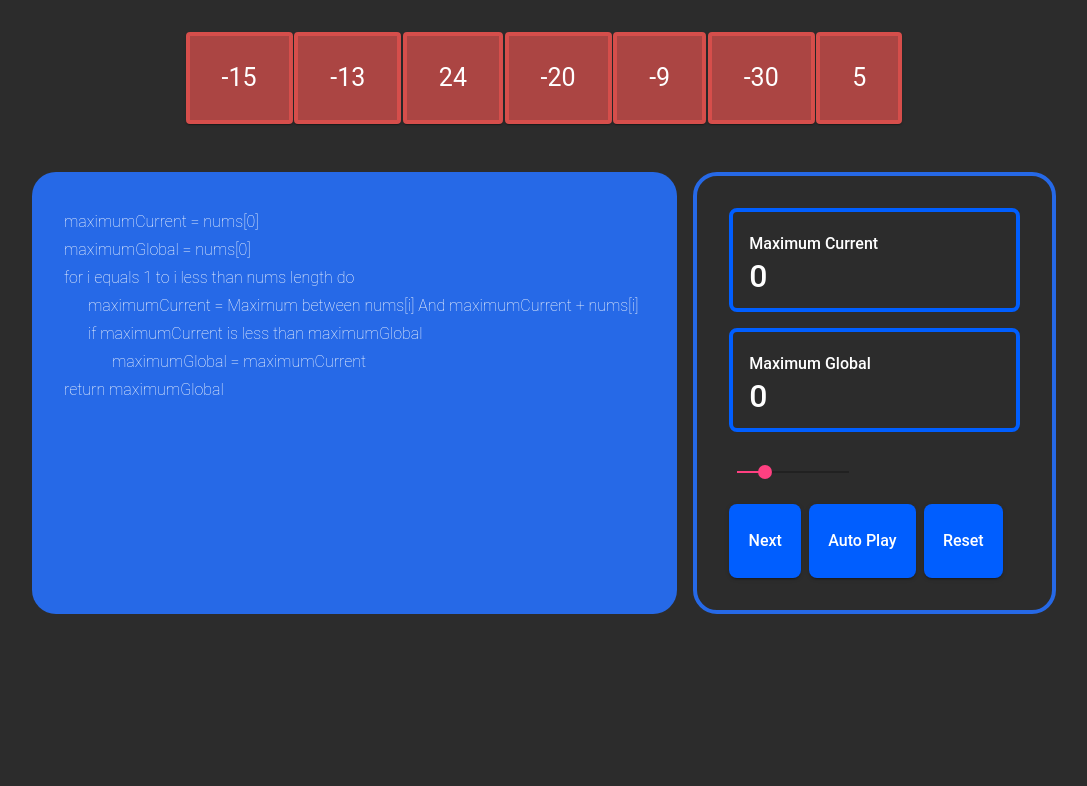
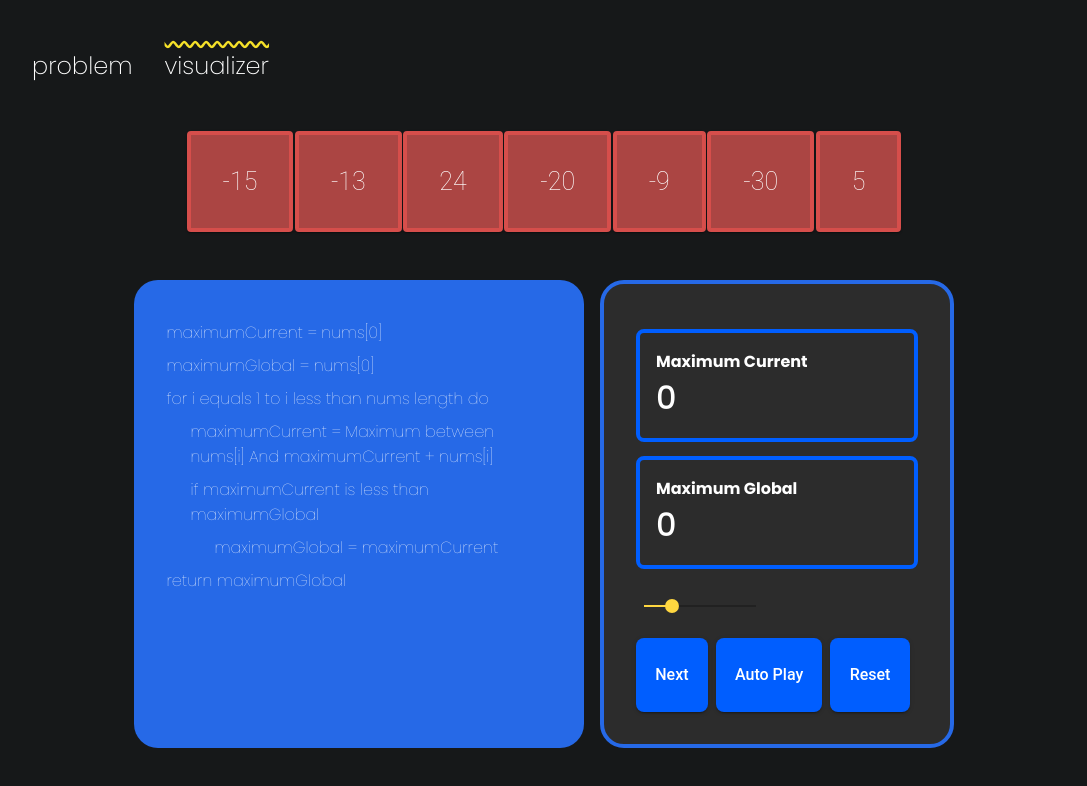
Before and after one commit to wahmd/kadanes-algorithm-visualizer, an Angular app: page /visualizer in a window 1280 px wide. Before the commit this address led to /. Shown: the top 786 px of the page, without its empty margins (96-1183 px from the left). Built offline with nearby package versions, Linux system fonts and the light colour scheme.

Commit message:
:sparkles: Implement router & problem page

```diff
--- a/src/app/app.component.html
+++ b/src/app/app.component.html
@@ -1,2 +1,10 @@
-<router-outlet></router-outlet>
-<app-board></app-board>
+
+<div class="container">
+  <nav class="navbar">
+    <button class="nav-btn" routerLinkActive="active" routerLink="/problem">problem</button>
+    <button class="nav-btn" routerLinkActive="active" routerLink="/visualizer">visualizer</button>
+  </nav>
+  <router-outlet></router-outlet>
+</div>
+
+<!-- <app-board></app-board> -->
--- a/src/app/app.component.scss
+++ b/src/app/app.component.scss
@@ -0,0 +1,36 @@
+.container {
+    max-width: 80%;
+    margin: 0 auto;
+}
+
+.nav-btn{
+    font-family: 'Poppins', sans-serif;
+    font-weight: 200;
+    cursor: pointer;
+    text-decoration: none;
+    border: none;
+    margin-right: 2rem;
+    padding: 0;
+    font-size: 1.5rem;
+    color: white;
+    background-color:#161819;
+    transition: background-color .5s;
+    transition: padding .5s;
+    transition: text-decoration .5s;
+}
+
+.nav-btn:hover {
+    background-color: white;
+    color: #161819;
+    padding: 0 2rem 0 0;
+
+    // padding: 0 2rem;
+}
+
+.active {
+    text-decoration: overline wavy #f5e129;
+}
+
+.navbar{
+    margin: 3rem 0;
+}
--- a/src/app/board/board.component.scss
+++ b/src/app/board/board.component.scss
@@ -8,7 +8,7 @@ body {
 }
 
 .line {
-    // user-select: none;
+    user-select: none;
     margin: .5rem 0;
     font-size: 1rem;
     font-weight: 100;
--- /dev/null
+++ b/src/app/problem/problem.component.html
@@ -0,0 +1,17 @@
+
+<h2>Find Maximum Subarray Sum Problem</h2>
+<p>
+    Given an integer array nums, find the contiguous subarray which has the largest sum and return its sum.
+</p>
+<p>A subarray is a contiguous part of an array.</p>
+<p>For example: </p>
+
+<div class="card">
+    <div class="code">
+        <p>Input: nums = [-2,1,-3,4,-1,2,1,-5,4]</p>
+        <p>Output: 6</p>
+        <p>Explanation: [4,-1,2,1] has the largest sum = 6</p>
+    </div>
+</div>
+
+<button mat-raised-button class="button" routerLink="/visualizer"><h3>Visualize Kadane's Algorithm</h3></button>
--- /dev/null
+++ b/src/app/problem/problem.component.scss
@@ -0,0 +1,13 @@
+
+.card {
+    background-color: #172024;
+    border-radius: 2px solid white;
+    padding: 1rem  2rem;
+}
+
+.button {
+    background-color: #f5e129;
+    font-family: 'Poppins', sans-serif;
+    font-weight: 700;
+    margin: 1rem 0;
+}
--- /dev/null
+++ b/src/app/problem/problem.component.ts
@@ -0,0 +1,15 @@
+import { Component, OnInit } from '@angular/core';
+
+@Component({
+  selector: 'app-problem',
+  templateUrl: './problem.component.html',
+  styleUrls: ['./problem.component.scss']
+})
+export class ProblemComponent implements OnInit {
+
+  constructor() { }
+
+  ngOnInit(): void {
+  }
+
+}
--- a/src/index.html
+++ b/src/index.html
@@ -6,11 +6,11 @@
   <base href="/">
   <meta name="viewport" content="width=device-width, initial-scale=1">
   <link rel="icon" type="image/x-icon" href="favicon.ico">
-  <link rel="preconnect" href="https://fonts.gstatic.com">
+  <link rel="preconnect" href="https://fonts.googleapis.com">
   <link rel="preconnect" href="https://fonts.gstatic.com" crossorigin>
-  <link href="https://fonts.googleapis.com/css2?family=Poppins:wght@100;200;300;400;500&display=swap" rel="stylesheet">
+  <link href="https://fonts.googleapis.com/css2?family=Poppins:wght@100;200;300;400;500;600;700&display=swap" rel="stylesheet">
 </head>
-<body class="mat-typography">
+<body>
   <app-root></app-root>
 </body>
 </html>
--- a/src/styles.scss
+++ b/src/styles.scss
@@ -1,10 +1,11 @@
 /* You can add global styles to this file, and also import other style files */
-@import "~@angular/material/prebuilt-themes/indigo-pink.css";
+// @import "~@angular/material/prebuilt-themes/indigo-pink.css";
+@import url('https://fonts.googleapis.com/css2?family=Poppins:wght@100;200;300;400;500;600;700&display=swap');
 html, body { height: 100%; }
 body {
     margin: 0;
     font-family: 'Poppins', sans-serif;
-    font-weight: 500;
-    background-color: #2c2c2c;
-    // color: white;
+    font-weight: 200;
+    background-color: #161819;
+    color: white;
 }
```
Also changed, not shown: src/app/app.module.ts (+8 -0 lines), 1 other file (tests, documents, lock files or other folders).
